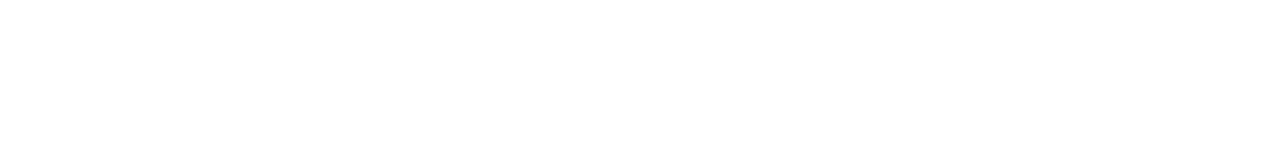
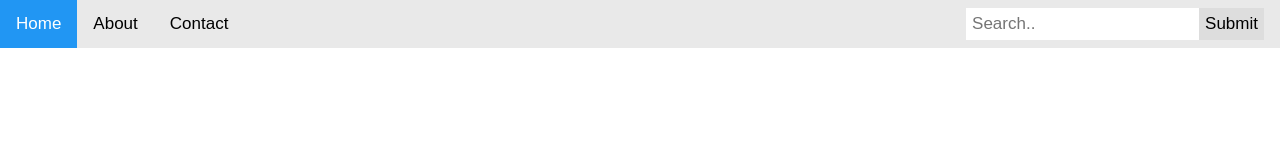
Before and after one commit to asakew/music-site, a plain HTML site: page index.html in a window 1280 px wide. Drawn offline with Linux system fonts and the light colour scheme.

Commit message:
Update index.html

```diff
--- a/index.html
+++ b/index.html
@@ -1,10 +1,27 @@
 <!DOCTYPE html>
 <html lang="uz-UZ">
+
 <head>
 	<meta charset="UTF-8">
-	<title>Music | asakew</title>
+	<meta name="viewport" content="width=device-width, initial-scale=1.0">
+	<title>Music | asakew / Mobile version</title>
+	<link rel="stylesheet" href="css/main.css">
 </head>
+
 <body>
+	<header>
+		<div class="topnav">
+  <a class="active" href="#home">Home</a>
+  <a href="#about">About</a>
+  <a href="#contact">Contact</a>
+  <div class="search-container">
+    <form action="https://www.w3schools.com/action_page.php">
+      <input type="text" placeholder="Search.." name="search">
+      <button type="submit">Submit</button>
+    </form>
+  </div>
+</div>
 
+	</header>
 </body>
 </html>
```
